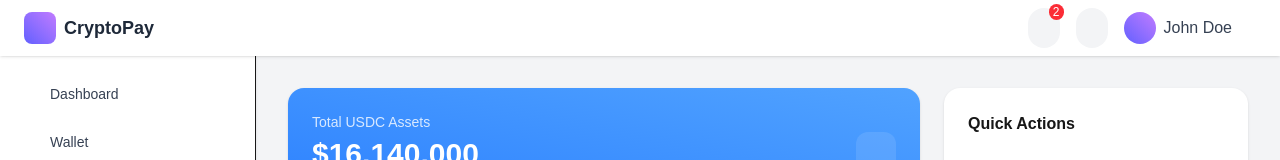
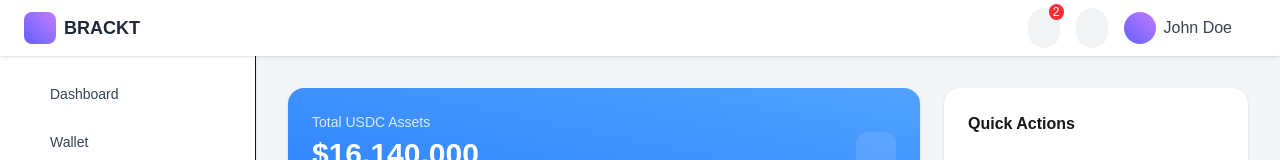
Before and after one commit to 4jagan/crypto-pay-ui, a Next.js app: page / in a window 1280 px wide. Shown: the top 160 px of the page. Built offline with nearby package versions, Linux system fonts and the light colour scheme; some icons are missing.

Commit message:
Title Change

```diff
--- a/src/components/layout-main/Topbar.tsx
+++ b/src/components/layout-main/Topbar.tsx
@@ -17,7 +17,7 @@ export default function Topbar() {
                 <AccountBalanceWalletOutlinedIcon className="text-white" />
                 </div>
                 {/* Title */}
-                <span className="font-bold text-lg text-gray-800">CryptoPay</span>
+                <span className="font-bold text-lg text-gray-800">BRACKT</span>
             </div>
 
             {/* Center Space */}
```
